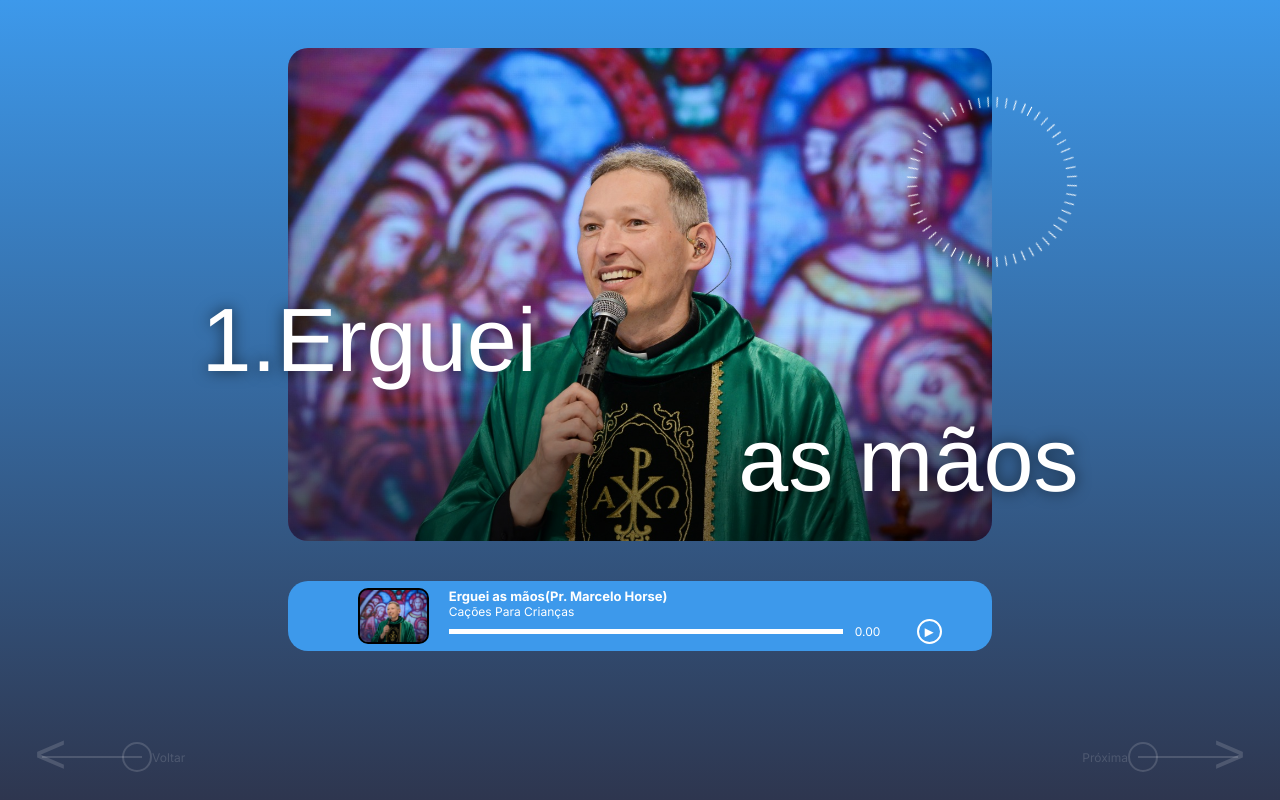
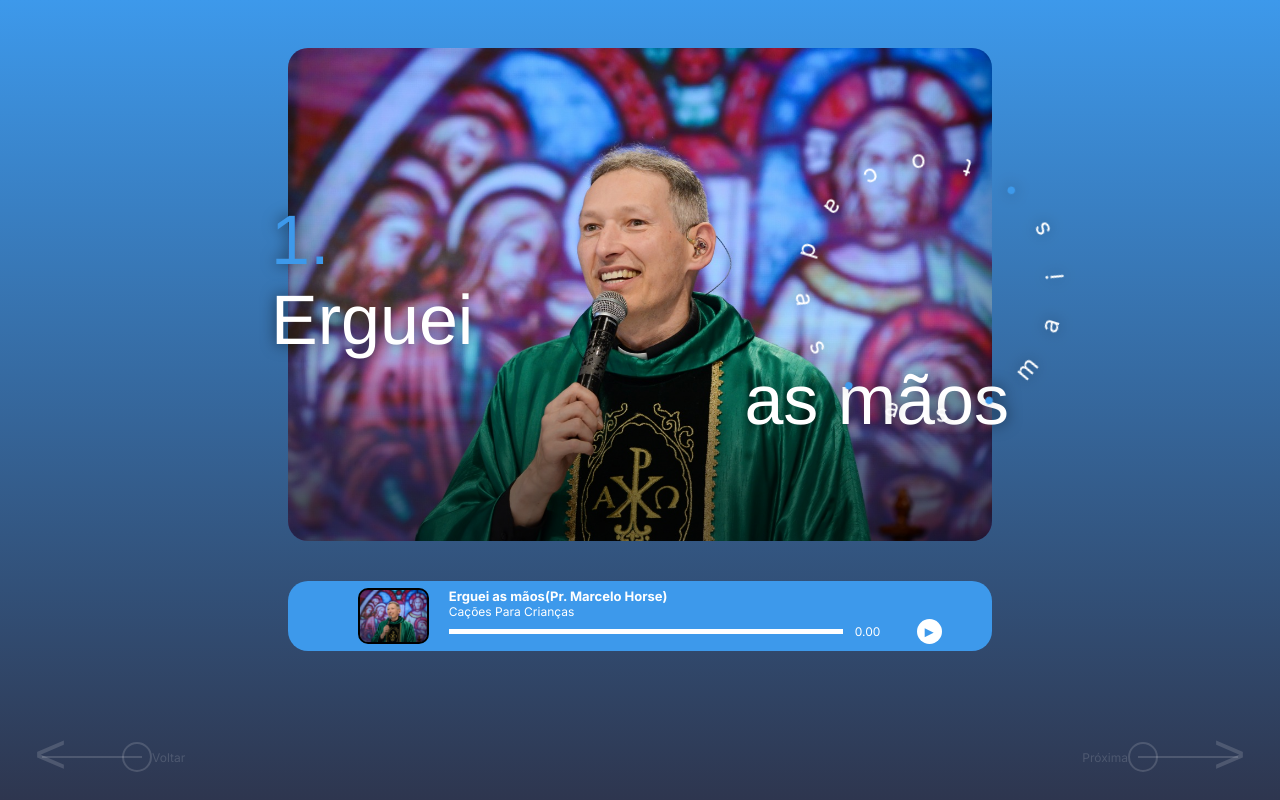
Before and after one commit to vitorfail/desafio, a Next.js app: page / in a window 1280 px wide. Built offline with nearby package versions, Linux system fonts and the light colour scheme.

Commit message:
adicionando o circulo com as palavras

```diff
--- a/src/app/globals.css
+++ b/src/app/globals.css
@@ -8,6 +8,7 @@ para deixar as animações mais fluidas*/
 :root{
   --cor:none;
   --cor2:none;
+  --album-size: 580px;
   --setas:rgba(255, 255, 255, 0.493);
 }
 *{
@@ -101,14 +102,14 @@ audio{
   align-items: center;
 }
 .reprodutor button{
+  border: none;
   min-width: 25px;
   min-height: 25px;
   border-radius: 50%;
-  background: transparent;
-  border: 2px solid white;
+  background: white;
   outline: none;
   font-size: 15px;
-  color: white;
+  color:var(--cor2);
 }
 .musica{
   align-items: center;
@@ -257,19 +258,19 @@ audio{
 }
 .banner p{
   text-shadow: 0px 0px 15px rgba(0, 0, 0, 0.6);
-  font-size: 90px;
+  font-size: 70px;
 }
-.banner.show p:nth-child(1), .banner.show p:nth-child(2){
+.banner.show div, .banner.show p:nth-child(2){
   margin: 0;
   padding-right: 39%;
   font-size: 50px;
 }
 
-.banner p:nth-child(1){
+.banner div{
   margin-bottom: 120px;
 }
-.banner p:nth-child(2){
-  margin-top: 120px;
+.banner .primeiro{
+  margin-top: -120px;
 }
 .circle {
   align-items: center;
@@ -354,7 +355,65 @@ audio{
 .flip_letters:nth-child(2) span{
   font-size: 40px;
 }
+.emblem.text{
+  opacity: 1;
+	transform: translateY(0px);
+	transition-property: opacity, transform;
+	transition-duration: 1.4s, 0.5s;
+}
+.emblem span{
+  color: white;
+	text-shadow: 0px 0px 15px rgba(0, 0, 0, 0.4);
+}
+.emblem-container.esconder{
+  left: -10vw;
+}
+.emblem-container {
+	--emblem-size: 280px;
+	height: var(--emblem-size);
+	width: var(--emblem-size);
+	position: absolute;
+	z-index: 2;
+	transform: translate(calc(var(--album-size) / 2), -40%);
+}
+.emblem {
+	font-size: 24px;
+	color: var(--color-light);
+	text-transform: lowercase;
+	display: flex;
+	align-items: center;
+	justify-content: center;
+	transform-origin: center center;
+	animation: rotating 10s linear infinite;
+	height: 100%;
+	width: 100%;
+	text-shadow: 0px 0px 20px rgba(0, 0, 0, 0.2);
+}
+.emblem span {
+	position: absolute;
+	display: flex;
+	height: inherit;
+	width: 0;
+	justify-content: center;
+	align-items: flex-end;
+	transform-origin: center center;
+	width: 20px;
+	text-shadow: 0px 0px 15px rgba(0, 0, 0, 0.4);
+}
+.emblem,
+h1 {
+	opacity: 0;
+}
 
+@keyframes rotating {
+	from {
+		transform: rotate(0deg);
+	}
+
+	to {
+		transform: rotate(360deg);
+	}
+}
 @keyframes flip {
   0%, 80% {
     transform: rotateY(360deg);
@@ -401,6 +460,12 @@ audio{
   }
 }
 @media screen and (max-width:680px) {
+  .emblem-container.esconder{
+    left: -25vw;
+  }
+  :root {
+		--album-size: 50vw;
+	}
   .frase{
     font-size: 20px;
     width: 70px;
--- a/src/app/page.js
+++ b/src/app/page.js
@@ -17,6 +17,7 @@ export default function Home(){
   const [duration, setDuration] = useState(0);
   const [Play, setPlay] = useState(false);
   const [load, setload] =useState(true)
+  const [circulo, setcirculo] = useState(criar_circulo("As Mais Tocadas"))
 
   useEffect(() => {
     document.documentElement.style.setProperty('--cor', cor2);
@@ -102,6 +103,27 @@ export default function Home(){
   };
   const progressPercent = (currentTime / duration) * 100;
 
+  function criar_circulo(letra, delimitador = "•"){
+    const spans = [];
+
+    letra = letra.trim().replaceAll(" ", delimitador) + delimitador;
+    const numChars = letra.length;
+    const degVal = 90 / (numChars / 4);
+
+    letra.split("").forEach((char, idx) => {
+
+      if (char === delimitador){
+        const span = <span key={idx} style={{color:cor, transform:`rotate(${180 - degVal * idx}deg)`}}>{char}</span>
+        spans.push(span);
+      }
+      else{
+        const span = <span key={idx} style={{transform:`rotate(${180 - degVal * idx}deg)`}}>{char}</span>
+        spans.push(span);
+      }
+    });
+
+    return spans;
+  };
   function proxima(){
     setintervalosTempo([])
     setCurrentTime(0)
@@ -178,15 +200,19 @@ export default function Home(){
         <p className="seta">&gt;</p>
       </div>
       <div className={Play==true || Tempo !== "0.00"?"banner show":"banner"}>
-        <p className="primeiro">{(Indice+1)+"."+dados.nome[0]}</p>
+        <div className="primeiro">
+          <p style={{color:cor}}>{(Indice+1)+"."}</p>
+          <p >{dados.nome[0]}</p>
+        </div>
+
         <p className="segundo">{dados.nome[1]}</p>
       </div>
 
-      <div className={Play==true || Tempo !== "0.00"?"circle mostrar":"circle"}>
-        <svg width={200} height={200}>
-
-        <circle cx="100" cy="100" r="80" fill="none" stroke="white" strokeWidth="10" strokeDasharray="1,08" />        </svg>
-      </div>
+      <div className={Play==true || Tempo !== "0.00"?"emblem-container esconder": "emblem-container"}>
+            <div className="emblem text">
+              {circulo}
+            </div>
+        </div>
       <div className="center">
         <div className="display">
           <div className={Play==true || Tempo !== "0.00" ?"image esconder":"image"} style={estilo}></div>
```
